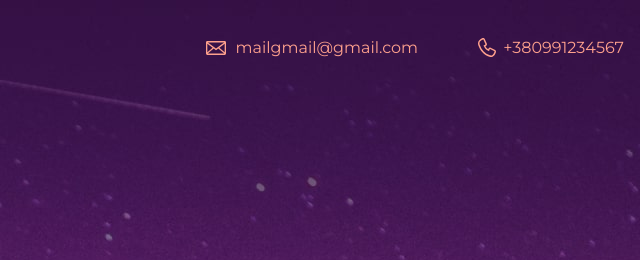
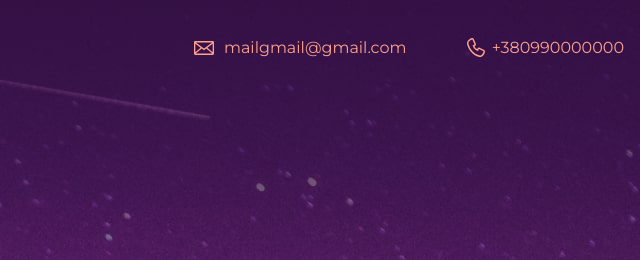
Before and after one commit to morisa1/site, a plain HTML site: page index.html in a window 1280 px wide. Shown: the top 260 px of the page, 640-1280 px from the left. Drawn offline with Linux system fonts and the light colour scheme.

```diff
--- a/index.html
+++ b/index.html
@@ -14,7 +14,7 @@
   <header class="page-header">
     <div class="container">
       <a class="header-email" href="mailto:mailgmail@gmail.com">mailgmail@gmail.com</a>
-      <a class="header-phone" href="tel:+380991234567">+380991234567</a>
+      <a class="header-phone" href="tel:+380991234567">+380990000000</a>
     </div>
   </header>
 
```
